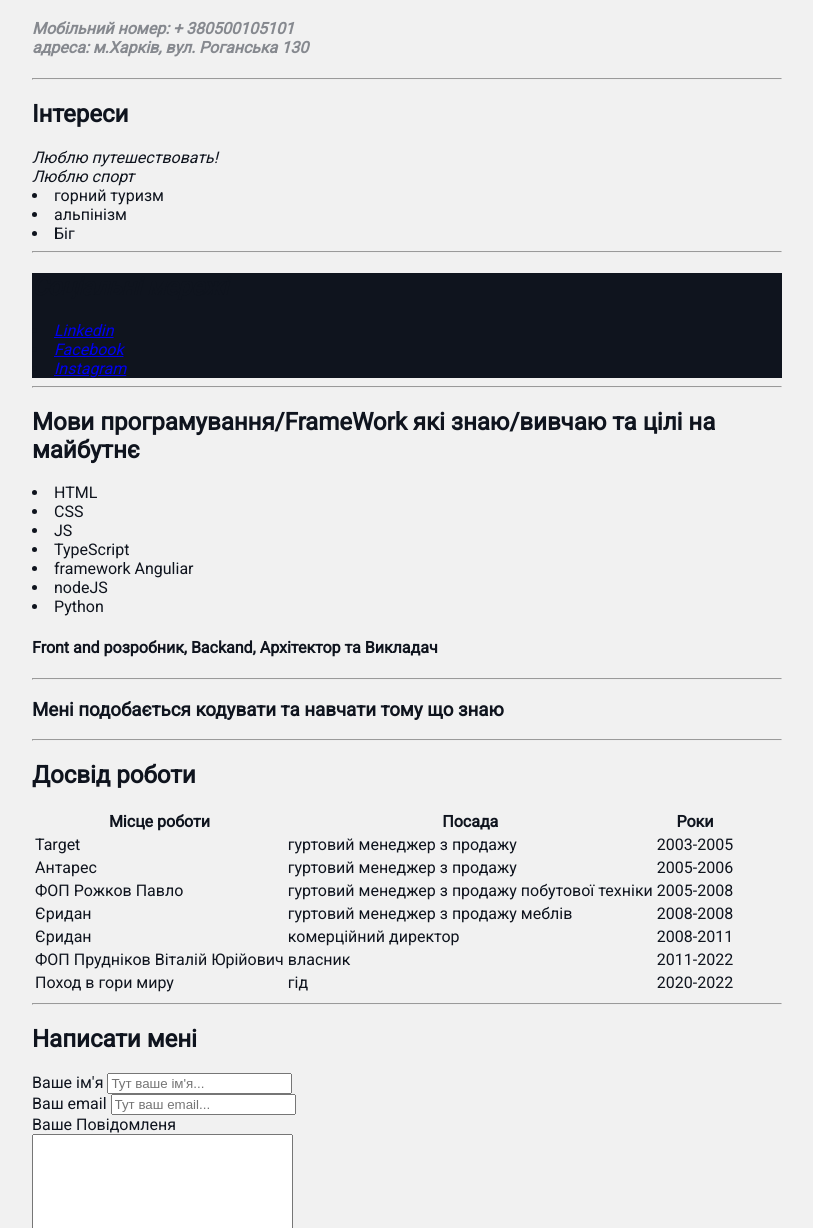
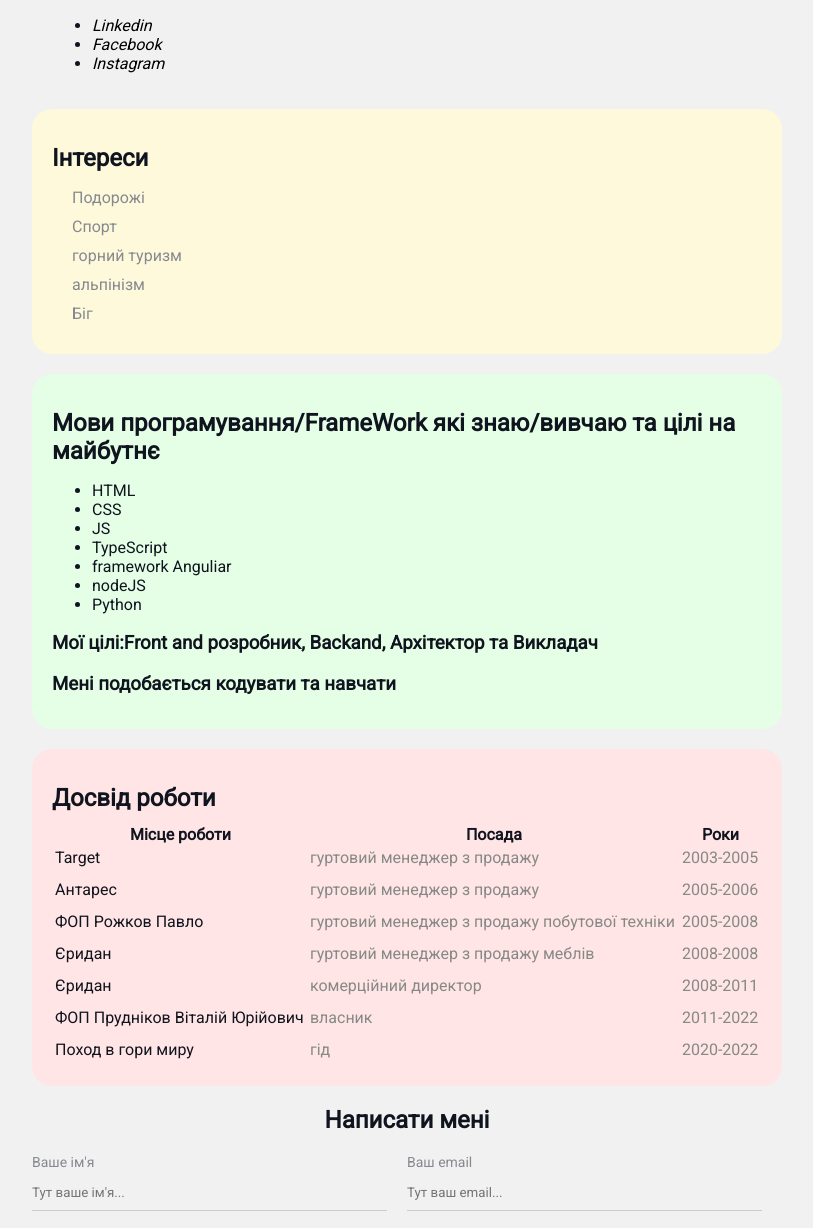
Before and after one commit to PrudnikovVetal/Prudnikov-cv, a plain HTML site: page index.html in a window 1280 px wide. Shown: the part 288-1516 px from the top of the page, without its empty margins (233-1046 px from the left). Drawn offline with Linux system fonts and the light colour scheme.

Commit message:
final css

```diff
--- a/index.html
+++ b/index.html
@@ -12,6 +12,7 @@
     <div class="info">
         <img src="avatar.JPG"  alt="тут моя фото"
         class="avatar"/>
+        <div class="info-text">
         <h1>Prudnikov Vitalii</h1>
         <h5>
         <p> Особисті данні </p>
@@ -21,152 +22,105 @@
           адреса: м.Харків, вул. Роганська 130 </p>
         </h4>
     </div>
-    <hr/>
-          <h2>Інтереси</h2>
-          <em>
-            Люблю путешествовать!
-            <br />
-            Люблю спорт
-          </em>
-
-
-          <li>горний туризм</li>
-          <li>альпінізм</li>
-          <li>Біг</li>
-
-          <hr />
+    </div>
     <div class="social">
+      <ul>
         <h2>Соціальні мережі</h2>
-          <ur>
-            <li>
-                <a href="https://linkedin.com/in/виталий-прудников-67b568106"
-                target ="_blank" >Linkedin</a>
-
-            </li>
+        <li><a href="https://linkedin.com/in/виталий-прудников-67b568106"
+              target ="_blank" >Linkedin</a></li>
         <li><a href="https://facebook.com/profile.php?id=100001492956178"
                 target ="_blank" >Facebook</a></li>
-
         <li><a href="https://instagram.com/dokacont"
-                target ="_blank" >Instagram</a>
-            </li>
-        </uг>
+                target ="_blank" >Instagram</a></li>
+      </ul>
     </div>
-        <hr/>
-        <h2>
-            Мови програмування/FrameWork які знаю/вивчаю та цілі на майбутнє
-        </h2>
-        <ur>
+    <div class="card bg-yellow">
+        <h2>Інтереси</h2>
+         <ol class="list">
+          <li>Подорожі</li>
+          <li> Спорт </li>
+          <li> горний туризм</li>
+          <li> альпінізм</li>
+          <li>Біг</li>
+        </ol>
+    </div>
+    <div class="card bg-green">
+        <h2>Мови програмування/FrameWork які знаю/вивчаю та цілі на     майбутнє</h2>
+        <ul>
           <li>HTML</li>
           <li>CSS</li>
           <li>JS</li>
           <li>TypeScript</li>
           <li>framework Anguliar</li>
-            <li>nodeJS</li>
+          <li>nodeJS </li>
           <li>Python</li>
-        </ur>
-        <h4>Front and розробник, Backand, Архітектор та Викладач</h4>
-        <hr/>
-        <h3>Мені подобається кодувати та навчати тому що знаю</h3>
-        <hr/>
+        </ul>
+        <h3>Мої цілі:Front and розробник, Backand, Архітектор та Викладач</h3>
+        <h3>Мені подобається кодувати та навчати</h3>
+    </div>
+    <div class="card bg-red">
         <h2>Досвід роботи</h2>
-        <table>
+      <table class="table">
         <tr>
-                <th>
-                    Місце  роботи
-                </th>
+        <th>Місце  роботи</th>
         <th>Посада</th>
         <th>Роки</th>
         </tr>
-
-                <td>
-    Target
-                </td>
-                <td>
-    гуртовий менеджер з продажу
-                </td>
-                <td>
-    2003-2005
-                </td>
+        <td>Target</td>
+        <td>гуртовий менеджер з продажу </td>
+        <td>2003-2005</td>
         </tr>
         <tr>
-            <td>
-    Антарес
-            </td>
-            <td>
-    гуртовий менеджер з продажу
-            </td>
-            <td>
-    2005-2006
-            </td>
+        <td>Антарес</td>
+        <td>гуртовий менеджер з продажу </td>
+        <td>2005-2006</td>
         <tr>
-                <td>
-    ФОП Рожков Павло
-                </td>
-                <td>
-    гуртовий менеджер з продажу побутової техніки
-                </td>
-                <td>
-    2005-2008
-                </td>
+        <td>ФОП Рожков Павло</td>
+        <td>гуртовий менеджер з продажу побутової техніки</td>
+        <td>2005-2008</td>
         <tr>
-                <td>
-    Єридан
-                </td>
-                <td>
-    гуртовий менеджер з продажу меблів
-                </td>
-                <td>
-    2008-2008
-                </td>
+        <td>Єридан</td>
+        <td>гуртовий менеджер з продажу меблів</td>
+        <td>2008-2008</td>
         <tr>
-                <td>
-    Єридан
-                </td>
-                <td>
-    комерційний директор
-                </td>
-                <td>
-    2008-2011
-                </td>
-    <tr>            <td>
-        ФОП Прудніков Віталій Юрійович
-                    </td>
-                    <td>
-        власник
-                    </td>
-                    <td>
-        2011-2022
+        <td>Єридан</td>
+        <td>комерційний директор</td>
+        <td>2008-2011</td>
+        <tr>
+        <td>ФОП Прудніков Віталій Юрійович</td>
+        <td>власник </td>
+        <td>2011-2022
         </td></tr>
-
-                <tr>            <td>
-                    Поход в гори миру
-                                </td>
-                                <td>
-                    гід
-                                </td>
-                                <td>
-                    2020-2022
-                                </td>
+        <tr>
+        <td>Поход в гори миру</td>
+        <td>гід</td>
+        <td>2020-2022</td>
         </tr>
         </table>
-        <hr/>
+  </div>
+  <div class="contact">
         <h2>Написати мені</h2>
         <form action="/">
+  <div class="row">
+  <div class="form-group">
         <label for="name">Ваше ім'я</label>
         <input type="text" id="name" placeholder="Тут ваше ім'я...">
-            <br>
+  </div>
+  <div class="form-group">
+
         <label for="email">Ваш email</label>
         <input type="text" id="email" placeholder="Тут ваш email...">
-            <br>
+  </div>
+  </div>
+  <div class="form-group">
         <label for="Повідомленя">Ваше Повідомленя</label>
         <br>
         <textarea name="" id="" cols="30" rows="10" >
         </textarea>
-
-            <br>
+  </div>
         <input type="submit"value="Звязатись">
-
         </form>
+  </div>
       </div>
     </body>
 </html>
--- a/styles.css
+++ b/styles.css
@@ -7,11 +7,30 @@ body {
   font-family: 'Roboto', sans-serif;
 }
 
+a {
+  color: black;
+  text-decoration: none;
+}
+a:hover {
+  text-decoration: underline;
+}
+a:active {
+  color: blue;
+}
+a:visited {
+  color: gray;
+}
+
+.info {
+  display: flex;
+}
 .info p {
-  color: #86898f;
-  margin: 0%;
-  font-style: italic;
-  font-weight: bold;
+  margin-bottom: 20px;
+}
+.info-text {
+  margin-left: 50px;
+}
+@media (max-width: 700px) {
 }
 .avatar {
   width: 176px;
@@ -20,7 +39,8 @@ body {
 }
 .social {
   font-style: italic;
-  background: #0f141e;
+  padding: 20px;
+  font-display: 100px;
 }
 
 /*box model */
@@ -29,4 +49,77 @@ body {
   width: auto;
   max-width: 750px;
   margin: auto;
+  padding-top: 30px;
 }
+.list {
+  padding: 0 20px;
+  list-style: none;
+}
+
+.list li {
+  color: #86898f;
+  margin-bottom: 10px;
+}
+
+.table {
+  width: 100%;
+}
+
+.table td {
+  padding-bottom: 10px;
+}
+.table td:nth-child(2),
+.table td:nth-child(3),
+.send {
+  color: #868986;
+}
+
+.card {
+  padding: 15px 20px;
+  margin-bottom: 20px;
+  border-radius: 20px;
+}
+
+.bg-yellow {
+  background: #fff9dc;
+}
+
+.bg-green {
+  background: #e5ffe7;
+}
+.bg-red {
+  background: #ffe5e5;
+}
+.card h2 {
+  margin-bottom: 10px;
+}
+.contact h2 {
+  text-align: center;
+}
+
+.form-group label {
+  display: block;
+  font-size: 14px;
+  color: #86898f;
+}
+
+.form-group input {
+  width: 100%;
+  box-sizing: border-box;
+  border: none;
+  background: transparent;
+  border-bottom: 1px solid #ccc;
+  color: #000;
+  padding: 15px 0 10px;
+  outline: none;
+  font-family: inherit;
+}
+
+.row {
+  display: flex;
+  margin-bottom: 20px;
+}
+.row > .form-group {
+  width: 50%;
+  margin-right: 20px;
+}
```
Lines whose indentation alone changed are shown as unchanged.
